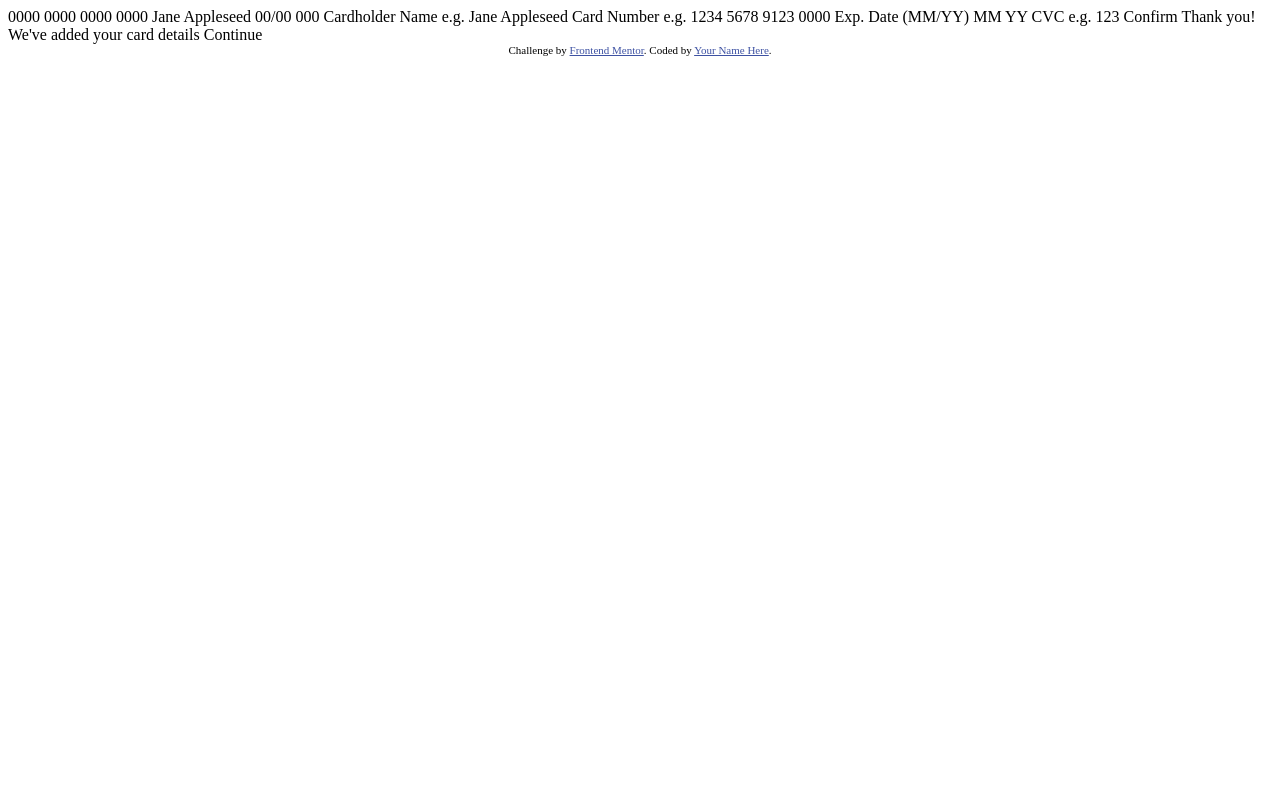
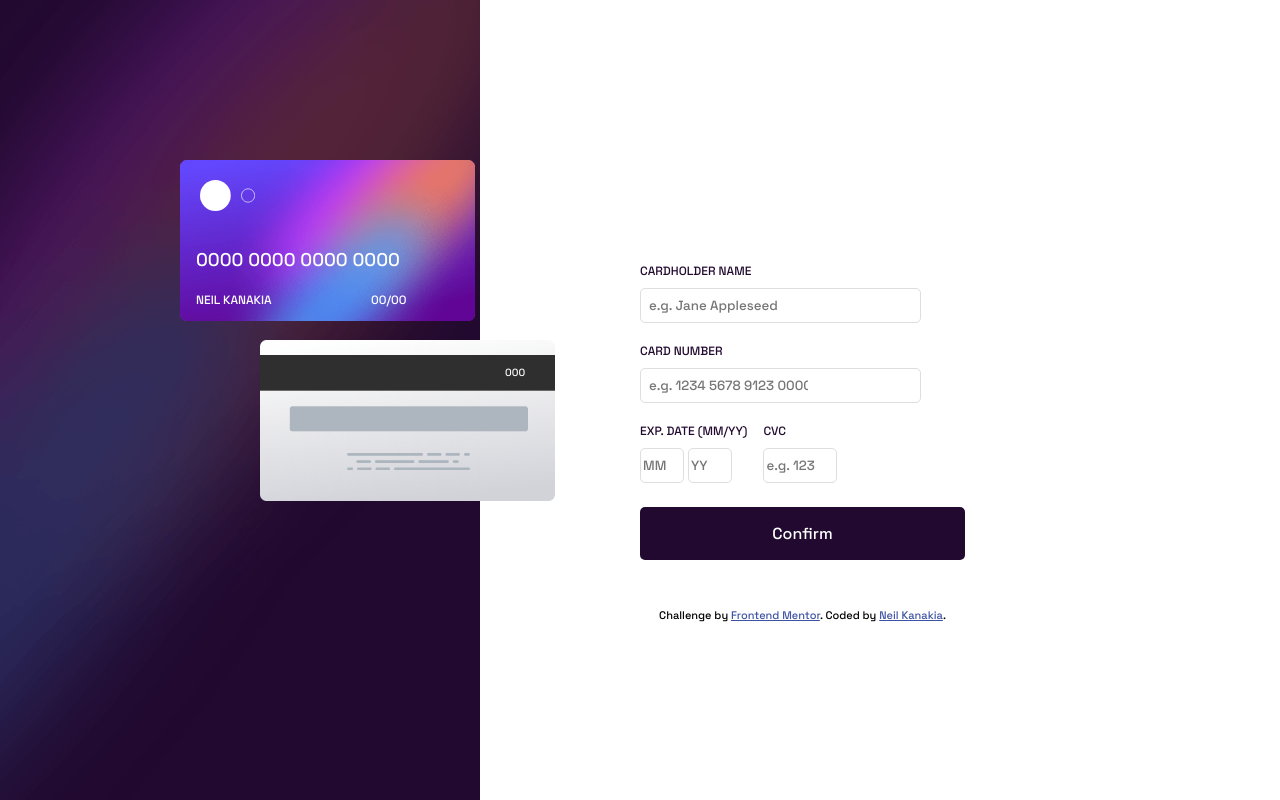
Before and after one commit to neilk17/interactive-card-form, a plain HTML site: page index.html in a window 1280 px wide. Drawn offline with Linux system fonts and the light colour scheme.

Commit message:
update js

```diff
--- a/index.html
+++ b/index.html
@@ -3,49 +3,68 @@
 <head>
   <meta charset="UTF-8">
   <meta name="viewport" content="width=device-width, initial-scale=1.0"> <!-- displays site properly based on user's device -->
-
   <link rel="icon" type="image/png" sizes="32x32" href="./images/favicon-32x32.png">
-
-  <title>Frontend Mentor | Interactive card details form</title>
-
-  <!-- Feel free to remove these styles or customise in your own stylesheet 👍 -->
-  <style>
-    .attribution { font-size: 11px; text-align: center; }
-    .attribution a { color: hsl(228, 45%, 44%); }
-  </style>
+  <link rel="stylesheet" href="./sass/styles.css">
+  <title>Neil Kanakia | Interactive card details form</title>
 </head>
 <body>
+  <div class="container">
+  <header class="gradient">
+    <div class="back">
+      <img class="back" src="./images/bg-card-back.png" alt="credit card back">
+      <p class="card-cvc">000</p>
+    </div>
+    <div class="front">
+      <img class="front" src="./images/bg-card-front.png" alt="credit card front">
+      <img class="logo" src="./images/card-logo.svg" alt="">
+      <p class="card-number">0000 0000 0000 0000</p><br>
+      <p class="card-name" id="card-name">Neil Kanakia</p>
+      <p class="card-date" id="card-date">00/00</p>
+    </div>
+  </header>
+  <main>
+    <form action="" class="form" id="form">
+      <div class="long">
+        <label id="c_name" class="c_name" for="name">Cardholder Name</label><br>
+        <input id="c_name_input"type="text" id="name" name="name" placeholder="e.g. Jane Appleseed"><br>
+        <p class="name-error error">Can't be blank</p>
+      </div>
+      <div class="long card-number-form">
+        <label for="name">Card Number</label><br>
+        <input id="c_number_input" type="text" id="cnumber" name="cnumber" placeholder="e.g. 1234 5678 9123 0000"><br>
+        <p class="number-error error">Wrong format, numbers only</p>
+      </div>
+      <div class="input">
+        <div class="card-date-form">
+          <label for="name">Exp. Date (MM/YY)</label><br>
+          <input id="c_month_input" type="text" id="month" name="month" placeholder="MM" size="4" maxlength="2">
+          <input id="c_year_input" type="text" id="year" name="year" placeholder="YY" size="4" maxlength="2">
+          <p class="date-error error">Can't be blank</p>
+        </div>
+        <div class="card-cvc-form">
+          <label for="name">CVC</label><br>
+          <input id="c_cvc_input" type="text" id="cvc" name="cvc" placeholder="e.g. 123" size="8" maxlength="4">
+          <p class="cvc-error error">Can't be blank</p>
+        </div>
+      </div>
+      <input type="button" class="confirm-btn" value="Confirm" onclick="myFunction()">
+      <!-- <input type="button" class="confirm-btn" id="confirm-btn" >Confirm</button> -->
+    </form>
 
-  0000 0000 0000 0000
-  Jane Appleseed
-  00/00
+    <!-- Completed state start -->
+    <div class="thank-you" id="thank-you">
+      <img src="./images/icon-complete.svg" alt="">
+      <h1>Thank you!</h1>
+      <p>We've added your card details</p>
+      <input type="button" class="continue-btn" value="Confirm">
+    </div>
 
-  000
-
-  Cardholder Name
-  e.g. Jane Appleseed
-
-  Card Number
-  e.g. 1234 5678 9123 0000
-
-  Exp. Date (MM/YY)
-  MM
-  YY
-
-  CVC
-  e.g. 123
-
-  Confirm
-
-  <!-- Completed state start -->
-
-  Thank you!
-  We've added your card details
-  Continue
-
-  <div class="attribution">
+  <footer class="attribution">
     Challenge by <a href="https://www.frontendmentor.io?ref=challenge" target="_blank">Frontend Mentor</a>.
-    Coded by <a href="#">Your Name Here</a>.
+    Coded by <a href="#">Neil Kanakia</a>.
+  </footer>
+  </main>
   </div>
+  <script src="script.js"></script>
 </body>
 </html>
--- /dev/null
+++ b/sass/styles.scss
@@ -0,0 +1,230 @@
+@import url('https://fonts.googleapis.com/css2?family=Space+Grotesk:wght@500&display=swap');
+:root {
+    // --linear-gradient: #6448fe to #600594; // (active input border)
+    --red: #ff5252; // (input errors)
+
+    --white: #ffffff;
+    --light-grayish-violet: #dedddf;
+    --dark-grayish-violet: #8e8593;
+    --very-dark-violet: #21092f;
+    --font-size: 18px;
+
+    font-family: 'Space Grotesk', sans-serif;
+}
+body {
+    margin: 0;
+}
+.container {
+    display: flex;
+    flex-direction: column;
+}
+header {
+    background-image: url("../images/bg-main-mobile.png");
+    color: white;
+    width: 100%;
+    height: 240px;
+    .back, .front {
+        width: 95%;
+        max-width: 310px;
+        position: absolute;
+        // box-shadow: 2px 8px 1rem hsla(0, 4%, 34%, 0.5);
+    }
+    .logo {
+        position: absolute;
+        top: 87px;
+        left: 33px;
+        max-width: 55px;
+    }
+    .front {
+        top: 65px;
+        left: 10px;
+    }
+    .back {
+        top: 20px;
+        left: 35px;
+    }
+    .card-number {
+        font-size: 1.15rem;
+        position: absolute;
+        top: 125px;
+        left: 40px;
+    }
+    .card-name {
+        font-size: 0.75rem;
+        text-transform: uppercase;
+        position: absolute;
+        top: 165px;
+        left: 40px;
+    }
+    .card-date {
+        font-size: 0.75rem;
+        position: absolute;
+        top: 165px;
+        left: 215px;
+    }
+    .card-cvc {
+        font-size: 0.65rem;
+        position: absolute;
+        top: 84px;
+        left: 270px;
+    }
+}
+.input {
+    display: flex;
+    align-items: center;
+    justify-content: start;
+    input {
+        padding-right: 0;
+    }
+}
+.attribution {
+    font-size: 11px;
+    text-align: center;
+}
+.attribution a {
+    color: hsl(228, 45%, 44%);
+}
+main {
+    display: flex;
+    flex-direction: column;
+    .form {
+        display: flex;
+        flex-direction: column;
+        margin-top: 5rem;
+        margin-left: auto;
+        margin-right: auto;
+        width: 325px;
+        label {
+            color: var(--very-dark-violet);
+            font-size: 0.75rem;
+            margin-top: 6rem;
+            text-transform: uppercase;
+        }
+        input {
+            border-radius: 5px;
+            font-family: inherit;
+            border: 1px solid var(--light-grayish-violet);
+            margin-top: 0.5rem;
+        }
+        .long input {
+            padding-top: 0.5rem;
+            padding-bottom: 0.5rem;
+            padding-left: 0.5rem;
+            padding-right: 7rem;
+        }
+        .card-number-form, .input {
+            margin-top: 1rem;
+        }
+        .card-date-form {
+            padding-right: 1rem;
+        }
+        .card-date-form, .card-cvc-form{
+            input {
+                padding-top: 0.5rem;
+                padding-bottom: 0.5rem;
+            }
+        }
+        .confirm-btn {
+            border: none;
+            background-color: var(--very-dark-violet);
+            border-radius: 5px;
+            color: white;
+            cursor: pointer;
+            font-family: inherit;
+            font-size: 1rem;
+            margin-top: 1.5rem;
+            margin-bottom: 3rem;
+            padding-top: 1rem;
+            padding-bottom: 1rem;
+            width: 100%;
+            transition: 0.3s;
+            &:hover {
+                background-color: #aa00ff;
+            }
+        }
+        .error {
+            color: red;
+            margin-bottom: 0;
+            font-size: 0.75rem;
+        }
+        .name-error, .number-error, .cvc-error, .date-error{
+            display: none;
+        }
+    }
+    .thank-you {
+        display: none;
+        flex-direction: column;
+        align-items: center;
+        padding-top: 5rem;
+        margin-left: auto;
+        margin-right: auto;
+        .continue-btn {
+            border: none;
+            background-color: var(--very-dark-violet);
+            border-radius: 5px;
+            color: white;
+            cursor: pointer;
+            font-family: inherit;
+            font-size: 1rem;
+            margin-top: 1.5rem;
+            margin-bottom: 3rem;
+            padding-top: 1rem;
+            padding-bottom: 1rem;
+            width: 100%;
+            &:hover {
+                background-color: #5f1c86;
+            }
+        }
+        h1 {
+            text-transform: uppercase;
+        }
+        p {
+            color: var(--dark-grayish-violet)
+        }
+    }
+}
+@media (min-width: 910px) {
+    .container {
+        flex-direction: row;
+        height: 800px;
+    }
+    main {
+        margin-left: 10rem;
+        align-items: center;
+        justify-content: center;
+    }
+    header {
+        background-image: url("../images/bg-main-desktop.png");
+        background-repeat: no-repeat;
+        height: 100vh;
+        max-width: 480px;
+        .back {
+            top: 170px;
+            left: 130px;
+        }
+        .front {
+            top: 80px;
+            left: 90px;
+        }
+        .card-number {
+            left: 106px;
+            top: 150px;
+        }
+        .card-name {
+            left: 106px;
+            top: 200px;
+        }
+        .card-date {
+            left: 281px;
+            top: 200px;
+        }
+        .card-cvc {
+            left: 375px;
+            top: 186px;
+        }
+        .logo {
+            left: 110px;
+            top: 100px;
+        }
+    }
+}
--- /dev/null
+++ b/script.js
@@ -0,0 +1,46 @@
+const form = document.querySelector('.form');
+
+const CardNameInput = document.getElementById("c_name_input");
+const CardNumberInput = document.getElementById("c_number_input");
+const CardMonthInput = document.getElementById("c_month_input");
+const CardYearInput = document.getElementById("c_year_input");
+const CardCvcInput = document.getElementById("c_cvc_input");
+
+const CardNameError = document.querySelector(".name-error");
+const CardNumberError = document.querySelector(".number-error");
+const CardDateError = document.querySelector(".date-error");
+const CardCvcError = document.querySelector(".cvc-error");
+
+function myFunction() {
+    // inputs = [CardNameInput,CardNumberInput,CardMonthInput,CardYearInput,CardCvcInput];
+    if (handleInput()) {
+        showThankYou();
+    }
+}
+function handleInput() {
+    if (!CardNameInput.value || !onlyLetters(CardNameInput.value)) {
+        CardNameError.style.display = "block";
+        return false;
+    }
+    if (!CardNumberInput.value) {
+        CardNumberError.style.display = "block";
+        return false;
+    }
+    if (!CardMonthInput.value || !CardYearInput.value) {
+        CardDateError.style.display = "block";
+        return false;
+    }
+    if (!CardCvcError.value) {
+        CardCvcError.style.display = "block";
+        return false;
+    }
+}
+
+function showThankYou() {
+    document.getElementById("form").style.display = "none";
+    document.getElementById("thank-you").style.display = "flex";
+}
+
+function onlyLetters(str) {
+    return /^[a-zA-Z]+$/.test(str);
+}
```
Also changed, not shown: sass/styles.css (added), 1 other file.
